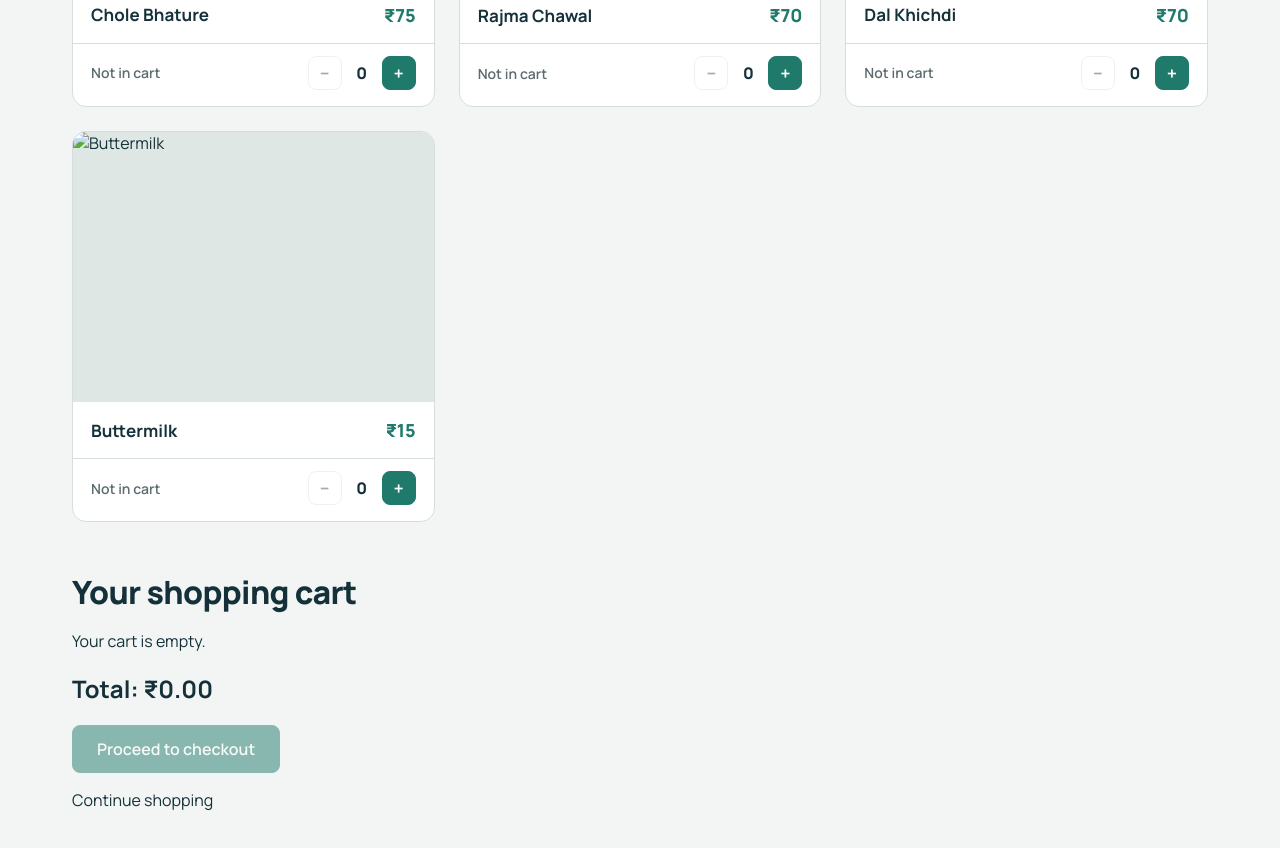
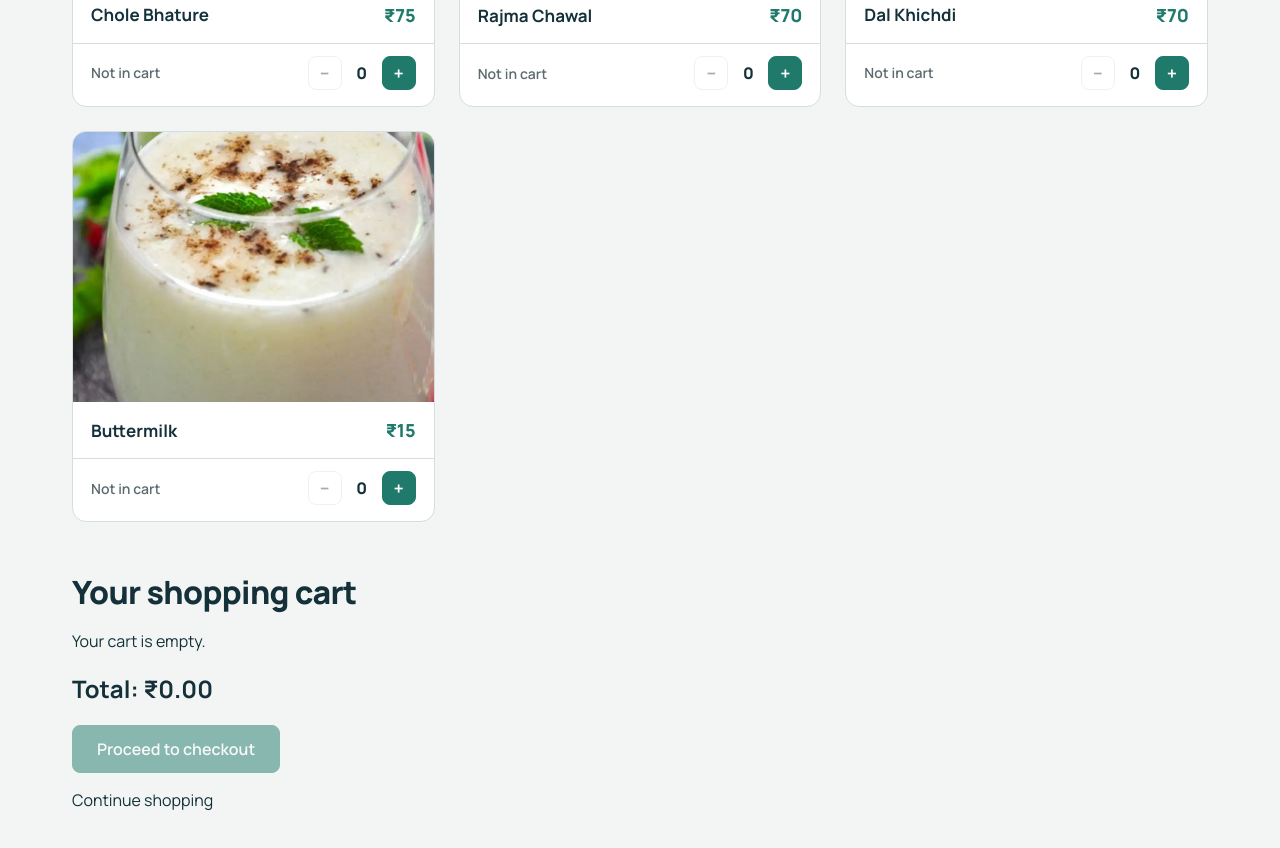
Before and after one commit to Shivam1396/vedzcode, a website: page public/lunch.html in a window 1280 px wide. Shown: the part 990-1838 px from the top of the page. Drawn offline with Linux system fonts and the light colour scheme.

Commit message:
Update lunch.html

```diff
--- a/public/lunch.html
+++ b/public/lunch.html
@@ -158,7 +158,7 @@
                     </div>
                 </article>
                 <article class="dish" data-id="buttermilk" data-name="Buttermilk" data-price="15">
-                    <img src="buttermilk.jpeg" alt="Buttermilk">
+                    <img src="Buttermilk.webp" alt="Buttermilk">
                     <div class="dish-body">
                         <h3 class="dish-name">Buttermilk</h3>
                         <span class="price">₹15</span>
```
